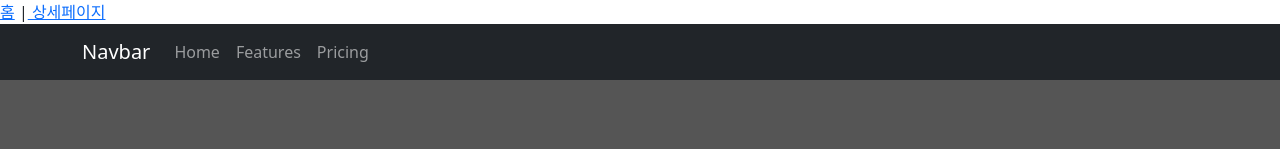
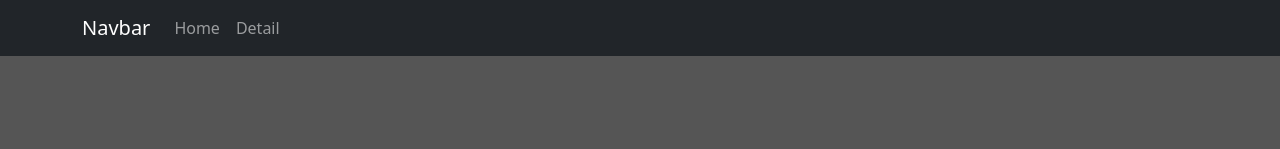
Before and after one commit to eunchan0324/coding-apple-react, a React (Vite) app in the folder shop/: page / in a window 1280 px wide. Shown: the top 149 px of the page. Built offline with nearby package versions, Linux system fonts and the light colour scheme.

Commit message:
250305_TIL

```diff
--- a/shop/src/App.jsx
+++ b/shop/src/App.jsx
@@ -1,5 +1,5 @@
+import './App.css'
 import { useState } from 'react'
-import './App.css'
 import Container from 'react-bootstrap/Container';
 import Nav from 'react-bootstrap/Nav';
 import Navbar from 'react-bootstrap/Navbar';
@@ -7,26 +7,23 @@
 import Row from 'react-bootstrap/Row';
 import Col from 'react-bootstrap/Col';
 import data from './data'
-import { Routes, Route, Link } from 'react-router-dom'
+import { Routes, Route, Link, useNavigate, Outlet } from 'react-router-dom'
 import Detail from './pages/detail'
 
 function App() {
 
   let [shoes, setShoes] = useState(data);
+  let navigate = useNavigate()
 
   return (
     <>
-      <Link to="/">홈</Link> |
-      <Link to="/detail"> 상세페이지</Link>
-
 
       <Navbar bg="dark" data-bs-theme="dark">
         <Container>
-          <Navbar.Brand href="#home">Navbar</Navbar.Brand>
+          <Navbar.Brand onClick={()=>{ navigate('/') }}>Navbar</Navbar.Brand>
           <Nav className="me-auto">
-            <Nav.Link href="#home">Home</Nav.Link>
-            <Nav.Link href="#features">Features</Nav.Link>
-            <Nav.Link href="#pricing">Pricing</Nav.Link>
+            <Nav.Link onClick={()=>{ navigate('/') }}>Home</Nav.Link>
+            <Nav.Link onClick={()=>{ navigate('/detail') }} >Detail</Nav.Link>
           </Nav>
         </Container>
       </Navbar>
@@ -52,11 +49,41 @@
           </>
         } />
         <Route path='/detail' element={ <Detail /> } />
+        <Route path='/about' element={ <About /> }>
+          <Route path='member' element={ <div>맴버임</div> } />
+          <Route path='location' element={ <div>지역임</div> } />
+        </Route>
+        <Route path='/event' element={ <Event /> }>
+          <Route path='one' element={ <div>첫 주문시 양배추즙 서비스</div> } />
+          <Route path='two' element={ <div>생일기념 쿠폰받기</div> } />
+        </Route>
+        <Route path='*' element={ <div>없는 페이지입니다.</div> } />
       </Routes>
 
     </>
   )
 }
+
+function Event() {
+  return(
+    <>
+      <h1>오늘의 이벤트</h1>
+      <Outlet></Outlet>
+    </>
+  )
+}
+
+
+
+function About() {
+  return(
+    <>
+      <h4>회사정보임</h4>
+      <Outlet></Outlet>
+    </>
+  )
+}
+
 
 function Card(props) {
   return (
```
Also changed, not shown: 2 other files (tests, documents, lock files or other folders).
